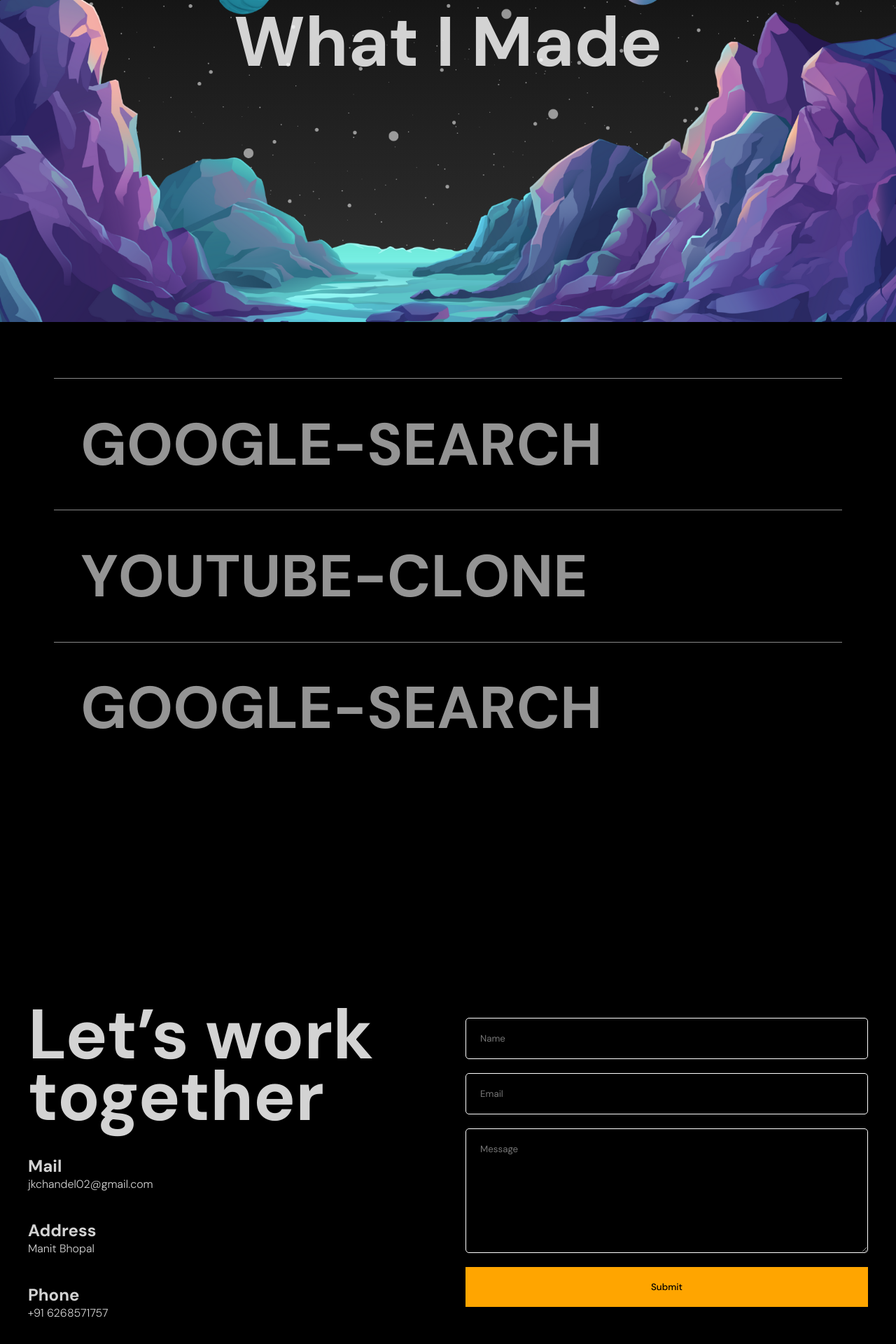
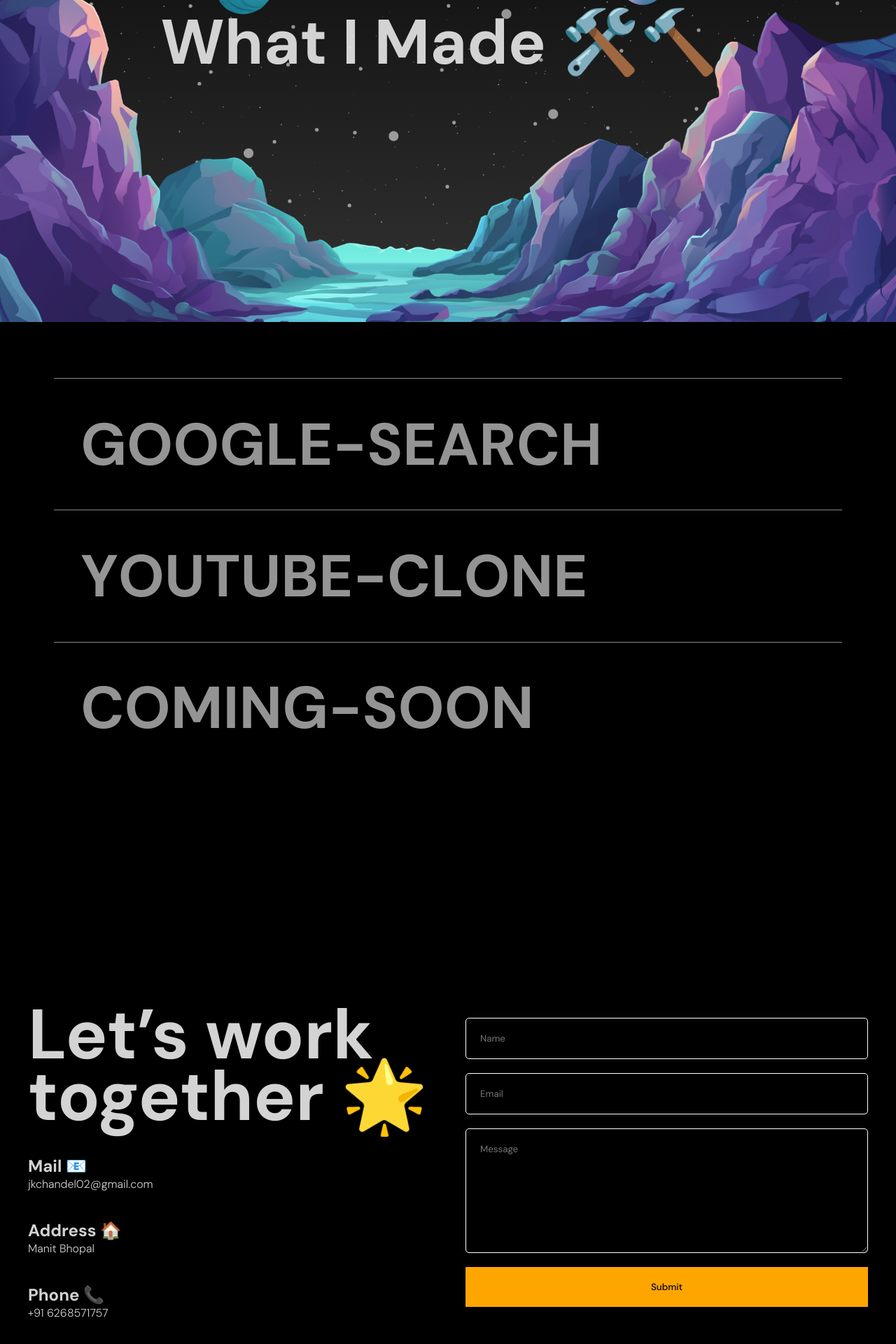
Before and after one commit to Jatin917/JattuPortfolio, a React (Vite) app: page / in a window 1280 px wide. Shown: the part 1140-3060 px from the top of the page at 70% size. Built offline with nearby package versions, Linux system fonts and the light colour scheme.

Commit message:
added emojis

```diff
--- a/src/Components/Parallax/Parallax.jsx
+++ b/src/Components/Parallax/Parallax.jsx
@@ -16,7 +16,7 @@
     const yBg = useTransform(scrollYProgress,[0,1],["0%","80%"]);
   return (
     <div ref={ref} className='parallax' >
-        <motion.h1 style={{y:yText}}>What I Made</motion.h1>
+        <motion.h1 style={{y:yText}}>What I Made 🛠️🔨</motion.h1>
         <motion.div className='mountains'></motion.div>
         <motion.div style={{y:yBg}} className='planets'></motion.div>
         <motion.div style={{x:yBg}} className='stars'></motion.div>
--- a/src/Components/Parallax/parallax.scss
+++ b/src/Components/Parallax/parallax.scss
@@ -14,9 +14,11 @@
     }
 
     h1{
-        font-size: 100px;
+        font-size: 90px;
+        margin-right: 25px;
         @include mobile{
-            font-size: 60px;
+            margin-right: 10px;
+            font-size: 45px;
         }
     }
 
--- a/src/Components/contact/Contact.jsx
+++ b/src/Components/contact/Contact.jsx
@@ -58,17 +58,17 @@
       whileInView="animate"
     >
       <motion.div className="textContainer" variants={variants}>
-        <motion.h1 variants={variants}>Let’s work together</motion.h1>
+        <motion.h1 variants={variants}>Let’s work together 🌟</motion.h1>
         <motion.div className="item" variants={variants}>
-          <h2>Mail</h2>
+          <h2>Mail 📧</h2>
           <span>jkchandel02@gmail.com</span>
         </motion.div>
         <motion.div className="item" variants={variants}>
-          <h2>Address</h2>
+          <h2>Address 🏠</h2>
           <span>Manit Bhopal</span>
         </motion.div>
         <motion.div className="item" variants={variants}>
-          <h2>Phone</h2>
+          <h2>Phone 📞</h2>
           <span>+91 6268571757</span>
         </motion.div>
       </motion.div>
--- a/src/Components/project/Link.jsx
+++ b/src/Components/project/Link.jsx
@@ -42,7 +42,6 @@
         <h3>
             <motion.span variants={{initial:{x:0}, whileHover:{x:-16} }} transition={{type:"spring",staggerChildren:0.075,delay:1}}>
                 {heading.split("").map((l,i)=>(
-                            // {console.log(l)}
                             <motion.span variants={{initial:{x:0}, whileHover:{x:16} }} transition={{type:'spring'}} key={i}>{l}</motion.span>
                 ))}
             </motion.span>
--- a/src/Components/project/Projects.jsx
+++ b/src/Components/project/Projects.jsx
@@ -8,7 +8,7 @@
     <div className="project">
             <Link  img="/google.jpg" heading="Google-Search" href="https://github.com/Jatin917/JattuSearch.git"/>
             <Link img="/google.jpg" heading="Youtube-Clone" href="#"/>
-            <Link className="lastElem" img="/google.jpg" heading="Google-Search" href="#"/>
+            <Link className="lastElem" img="/google.jpg" heading="Coming-Soon"  href="#"/>
     </div>
   )
 }
--- a/src/Components/sidebar/links/Links.jsx
+++ b/src/Components/sidebar/links/Links.jsx
@@ -2,10 +2,10 @@
 import {motion} from 'framer-motion'
 
 const arr = [
-    'Homepage 🏠',
-    'Projects 🧑🏻‍💻',
-    'Contact Me ☎️',
-    'About Me 🙋‍♂️'
+    'Homepage 🏠💻',
+    'Projects 🔨📂',
+    'Contact Me 📬🤝',
+    'About Me 👤ℹ️'
 ]
 const variants = {
     open:{
```
